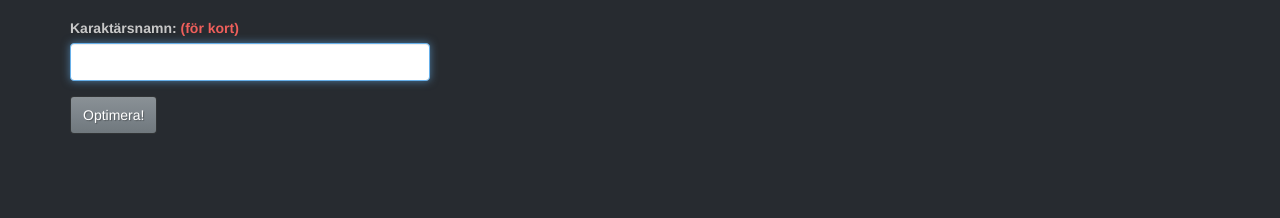
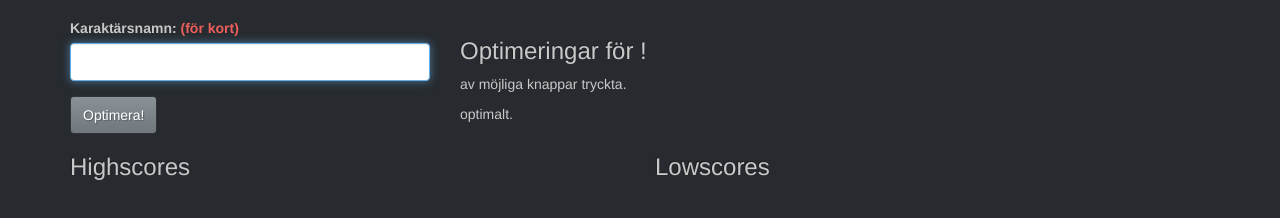
Before and after one commit to TheAOS/askmrruckus, a website: page client/static/index.html in a window 1280 px wide. Shown: the part 54-272 px from the top of the page. Drawn offline with nearby package versions, Linux system fonts and the light colour scheme; files that its build step writes are made by us from their sources; files whose address does not match are found by name.

Commit message:
Better ng-cloak

```diff
--- a/client/static/index.html
+++ b/client/static/index.html
@@ -18,7 +18,7 @@
 			</div>
 		</div>
 	</nav>
-	<div class="container" data-ng-controller="AppCtrl">
+	<div class="container" data-ng-controller="AppCtrl" class="ng-cloak">
 		<div class="row">
 			<div class="col-sm-6 col-md-4">
 				<form name="characterForm">
@@ -32,7 +32,7 @@
 					<button data-ng-disabled="characterForm.$invalid || !enabled" data-ng-click="optimize(character)" class="btn btn-primary">Optimera!</button>
 				</form>
 			</div>
-			<div class="ng-cloak" data-ng-show="optimized" class="col-sm-6" class="col-md-8">
+			<div data-ng-show="optimized" class="col-sm-6" class="col-md-8">
 				<h3>
 					Optimeringar för <span data-ng-bind="optimized.name"></span>!
 				</h3>
@@ -46,7 +46,7 @@
 				<progressbar type="{{ optimized.type }}" value="optimized.value" class="progress-striped active"></progressbar>
 			</div>
 		</div>
-		<div class="row ng-cloak">
+		<div class="row">
 			<div class="col-sm-6">
 				<h3>Highscores</h3>
 				<scorelist scores="scores.highscore"></scorelist>
```
